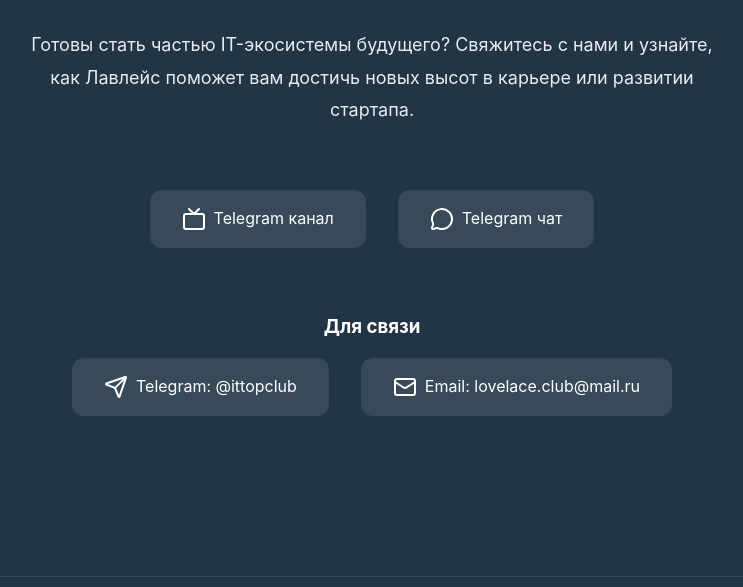
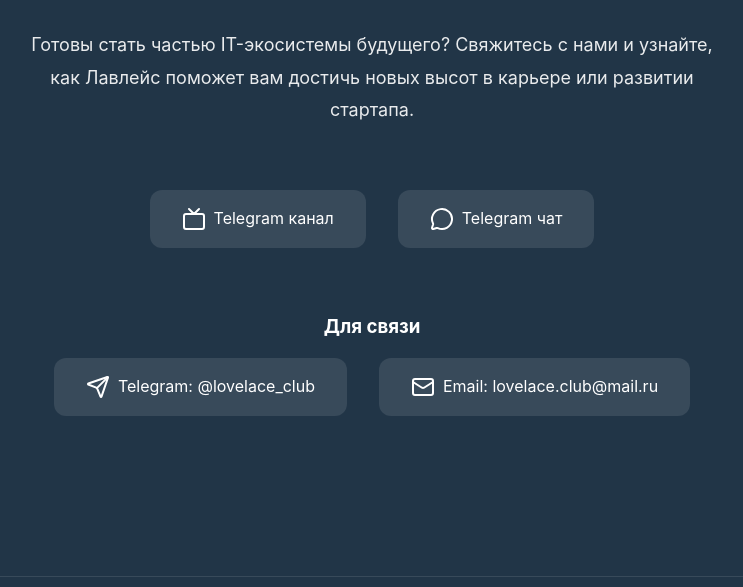
Before and after one commit to vladoz2008/lovelace-club, a plain HTML site: page index.html in a window 1280 px wide. Shown: the part 7158-7745 px from the top of the page, without its empty margins (268-1011 px from the left). Drawn offline with nearby package versions, Linux system fonts and the light colour scheme.

Commit message:
mini fix tg

```diff
--- a/index.html
+++ b/index.html
@@ -388,9 +388,9 @@
 
                 <h3 style="margin-top: 2rem; margin-bottom: 1rem; color: var(--color-white);">Для связи</h3>
                 <div class="contact-methods">
-                    <a href="https://t.me/ittopclub" class="contact-link" target="_blank">
+                    <a href="https://t.me/lovelace_club" class="contact-link" target="_blank">
                         <span class="icon"><i data-lucide="send"></i></span>
-                        <span>Telegram: @ittopclub</span>
+                        <span>Telegram: @lovelace_club</span>
                     </a>
                     <a href="mailto:lovelace.club@mail.ru" class="contact-link">
                         <span class="icon"><i data-lucide="mail"></i></span>
```
